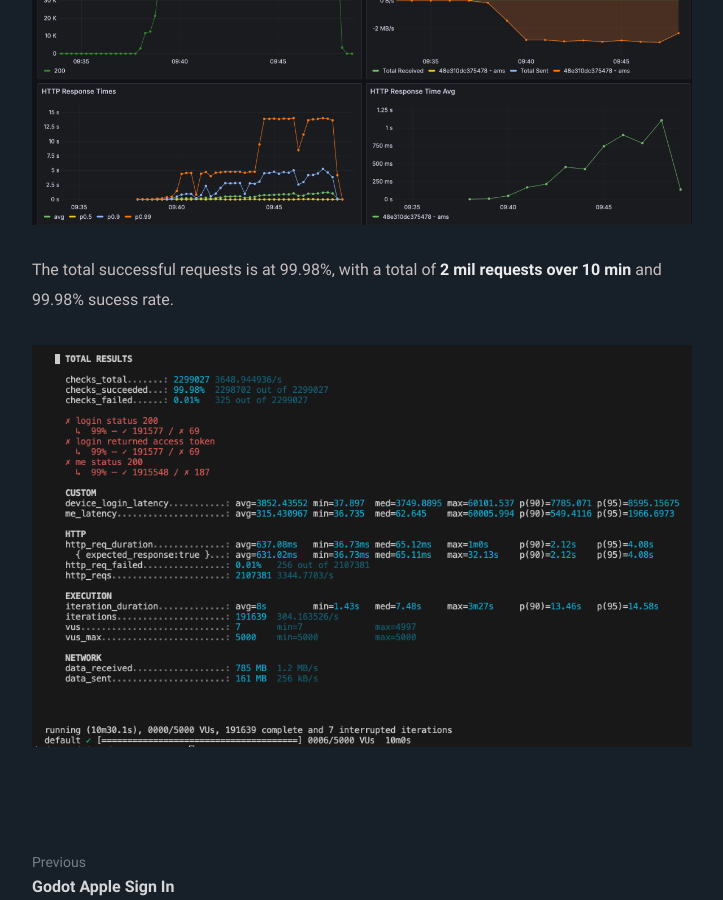
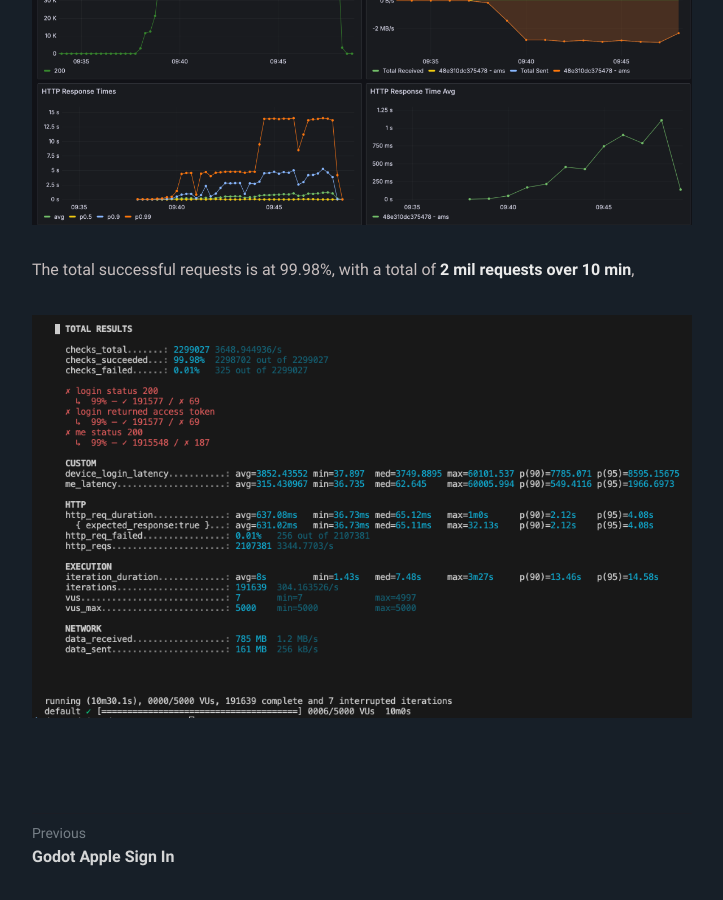
Before and after one commit to appsinacup/appsinacup.github.io, a Jekyll site: the page built from _posts/2025-12-14-gamend-stress-test.md, in a window 1280 px wide and 900 px high, scrolled down 5342 px. Shown: the whole window, without its empty margins (278-1001 px from the left). Built offline with Jekyll 4.4.1, drawn with Linux system fonts in a browser that asks for light colours.

Commit message:
fix typo.

```diff
--- a/_posts/2025-12-14-gamend-stress-test.md
+++ b/_posts/2025-12-14-gamend-stress-test.md
@@ -67,6 +67,6 @@ The number of requests served was at **3K per second**, however as users grew, s
 
 ![http](/assets/img/gamend_stress/http_final.png)
 
-The total successful requests is at 99.98%, with a total of **2 mil requests over 10 min** and 99.98% sucess rate.
+The total successful requests is at 99.98%, with a total of **2 mil requests over 10 min**,
 
 ![overview](/assets/img/gamend_stress/results_final.png)
```
